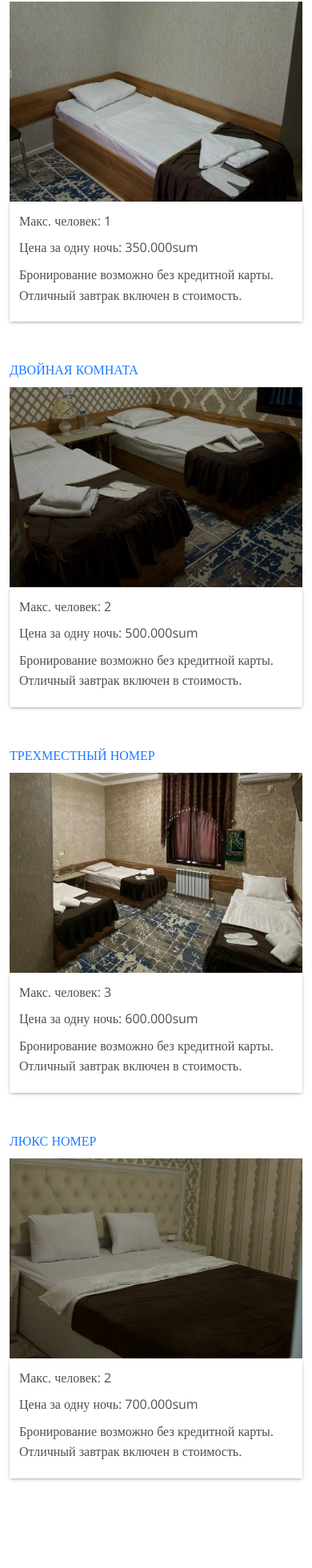
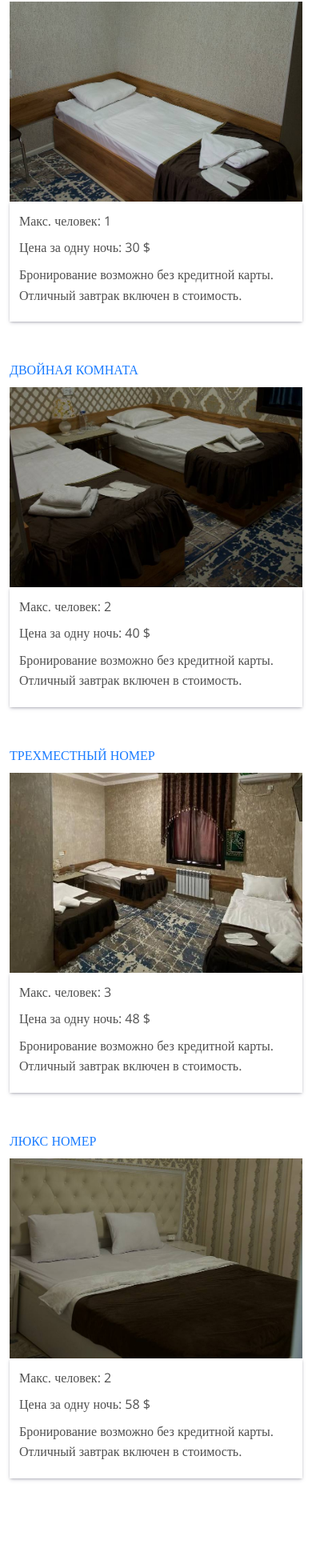
Before and after one commit to melibayev/davan-hotel, a React (Create React App) app: page / in a window 390 px wide. Shown: the part 3203-5163 px from the top of the page at 80% size. Built offline with nearby package versions, Linux system fonts and the light colour scheme.

Commit message:
asdadsas

```diff
--- a/src/components/Footer/Footer.jsx
+++ b/src/components/Footer/Footer.jsx
@@ -12,7 +12,6 @@ const Footer = () => {
         <div className="footer-info">
           <div className="footer-contacts">
             <h4>{t('contact')}</h4>
-            <p>info@mybooking.uz</p>
             <p>Яшнабадский район. Улица Фергана йули 369 Ташкент Узбекистан</p>
             <p>+998 95 142 65 65</p>
             <p>+998 97 704 22 12</p>
--- a/src/components/Header/Header.scss
+++ b/src/components/Header/Header.scss
@@ -133,8 +133,8 @@ select {
   background-size: cover;
   background-position: center;
   @media (max-width: 800px) {
-    top: 28.3%;
-    left: 60%;
+    top: calc(20% + 56px);
+    left: calc(40% + 50px);
   }
 }
 .flag-icon.ru {
--- a/src/pages/HomeP.jsx
+++ b/src/pages/HomeP.jsx
@@ -256,7 +256,7 @@ const HomeP = () => {
             </div>
             <div className={styles["room-description"]}>
               <p>{t('max_persons')}: 1</p>
-              <p>{t('price')}: 350.000sum</p>
+              <p>{t('price')}: 30 $</p>
               <p>{t('options_desc')}</p>
               <p></p>
             </div>
@@ -267,7 +267,7 @@ const HomeP = () => {
             </div>
             <div className={styles["room-description"]}>
               <p>{t('max_persons')}: 2</p>
-              <p>{t('price')}: 500.000sum</p>
+              <p>{t('price')}: 40 $</p>
               <p>{t('options_desc')}</p>
               <p></p>
             </div>
@@ -278,7 +278,7 @@ const HomeP = () => {
             </div>
             <div className={styles["room-description"]}>
               <p>{t('max_persons')}: 3</p>
-              <p>{t('price')}: 600.000sum</p>
+              <p>{t('price')}: 48 $</p>
               <p>{t('options_desc')}</p>
               <p></p>
             </div>
@@ -290,7 +290,7 @@ const HomeP = () => {
             </div>
             <div className={styles["room-description"]}>
               <p>{t('max_persons')}: 2</p>
-              <p>{t('price')}: 700.000sum</p>
+              <p>{t('price')}: 58 $</p>
               <p>{t('options_desc')}</p>
               <p></p>
             </div>
```
